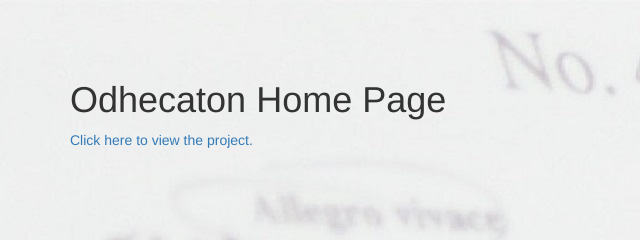
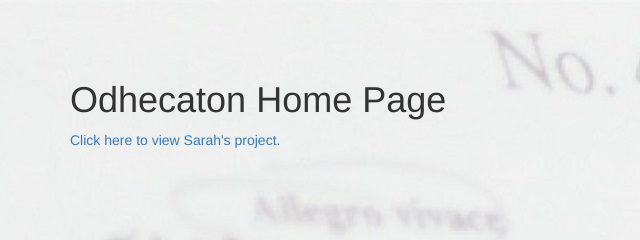
Before and after one commit to hagersa/hagers-webdev-spring-2017, a website: page public/project/index.html in a window 1280 px wide. Shown: the top 240 px of the page, 0-640 px from the left. Drawn offline with nearby package versions, Linux system fonts and the light colour scheme.

Commit message:
updated index.html for Project

```diff
--- a/public/project/index.html
+++ b/public/project/index.html
@@ -34,8 +34,8 @@
 <body>
 <div class="container">
     <h1>Odhecaton Home Page</h1>
-    <a href="User/login.html">
-        Click here to view the project.
+    <a href="views/user/login.view.client.html">
+        Click here to view Sarah's project.
     </a>
 </div>
 </body>
```
